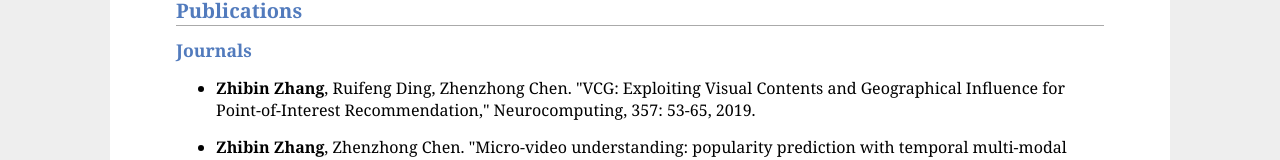
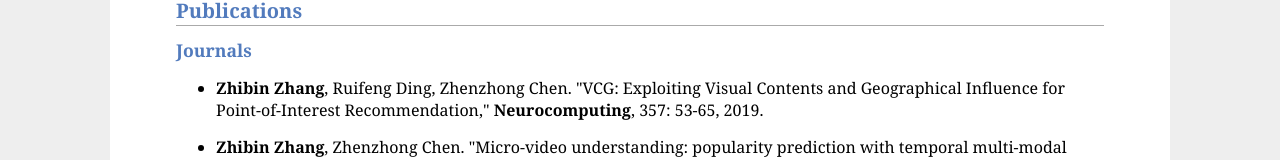
Before and after one commit to SamMZhang/SamMZhang.github.io, a plain HTML site: page index.html in a window 1280 px wide. Shown: the part 630-790 px from the top of the page. Drawn offline with Linux system fonts and the light colour scheme.

Commit message:
Update index.html

```diff
--- a/index.html
+++ b/index.html
@@ -70,7 +70,7 @@
   	<li type="disc">
 	<strong>Zhibin Zhang</strong>, Ruifeng Ding, Zhenzhong Chen.
 	"VCG: Exploiting Visual Contents and Geographical Influence for Point-of-Interest Recommendation,"
-	Neurocomputing, 357: 53-65, 2019.
+	<strong>Neurocomputing</strong>, 357: 53-65, 2019.
 	</li>
 	<li type="disc">
 	<strong>Zhibin Zhang</strong>, Zhenzhong Chen.
```
